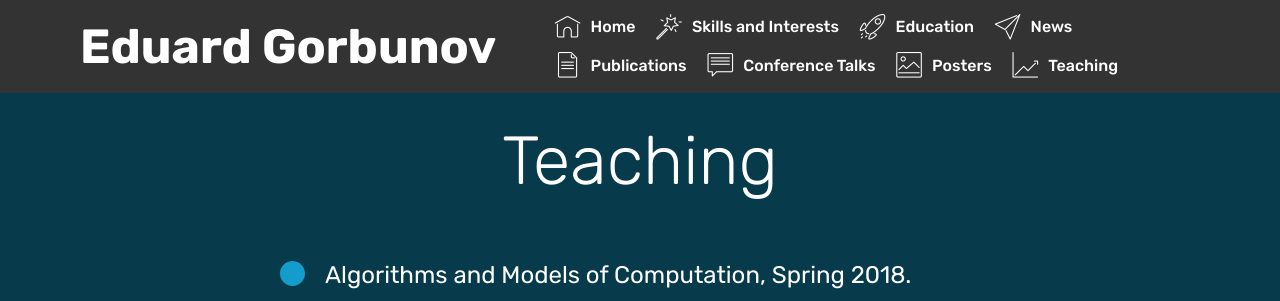
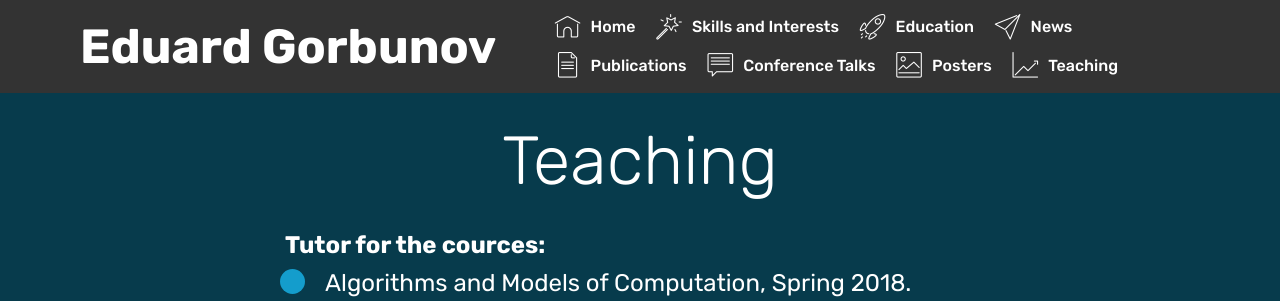
Before and after one commit to eduardgorbunov/eduardgorbunov.github.io, a plain HTML site: page page3.html in a window 1280 px wide. Shown: the top 301 px of the page. Drawn offline with Linux system fonts and the light colour scheme; files whose address does not match are found by name.

Commit message:
Add files via upload
Fixes

```diff
--- a/assets/mobirise/css/mbr-additional.css
+++ b/assets/mobirise/css/mbr-additional.css
@@ -3325,7 +3325,7 @@ body {
 }
 .cid-qYQcPnXtWp {
   padding-top: 120px;
-  padding-bottom: 30px;
+  padding-bottom: 0px;
   background: linear-gradient(45deg, #073b4c, #073b4c);
 }
 .cid-qYQdgeqyOU {
@@ -3363,6 +3363,9 @@ body {
 .cid-qYQdgeqyOU .mbr-text UL {
   color: #ffffff;
 }
+.cid-qYQdgeqyOU .mbr-text DIV {
+  color: #ffffff;
+}
 .cid-qYQfsSe8yn {
   padding-top: 120px;
   padding-bottom: 120px;
--- a/page3.html
+++ b/page3.html
@@ -60,7 +60,7 @@
     </nav>
 </section>
 
-<section class="engine"><a href="https://mobiri.se/b">create your own site</a></section><section class="header5 cid-qYQcPnXtWp" id="header5-11">
+<section class="engine"><a href="https://mobiri.se/m">web design templates</a></section><section class="header5 cid-qYQcPnXtWp" id="header5-11">
 
 
 
@@ -85,7 +85,7 @@
     <div class="container">
         <div class="media-container-row">
             <div class="mbr-text counter-container col-12 col-md-8 mbr-fonts-style display-5">
-                <ul>
+                <div><font color="#ffffff"><strong>Tutor for the cources:</strong></font></div><ul>
                     <li>Algorithms and Models of Computation, Spring 2018.<br>This course is for the second year bachelor students at <a href="https://mipt.ru/english/edu/phystechschools/psami" target="_blank" class="text-secondary">DCAM</a>, <a href="https://mipt.ru/english/" target="_blank" class="text-secondary">MIPT</a>.<br>[<a href="https://vk.com/amv678" target="_blank" class="text-secondary">page</a> with materials, notes of my lessons and hometasks that I prepared for my students]</li><li>Probability Theory, Fall 2018.<br>This course is for the third year bachelor students at <a href="https://mipt.ru/english/edu/phystechschools/psami" target="_blank" class="text-secondary">DCAM</a>, <a href="https://mipt.ru/english/" target="_blank" class="text-secondary">MIPT</a>.</li>
                 </ul>
             </div>
```
Also changed, not shown: index.html (+2 -2 lines), page1.html (+1 -1 lines), page2.html (+1 -1 lines), 1 other file.
